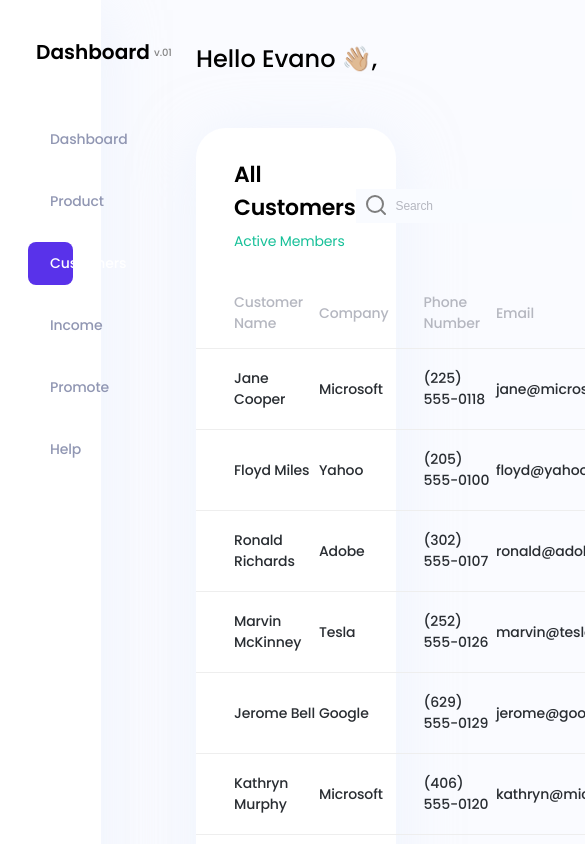
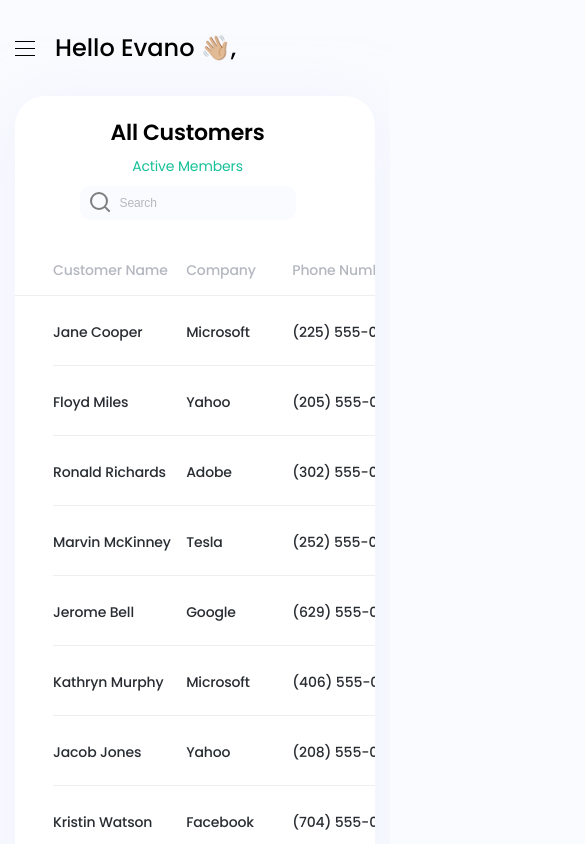
Before and after one commit to Scalete/react-dashboard, a React (Create React App) app: page / in a window 390 px wide. Shown: the top 844 px of the page, 585 px wide, since content can reach past the window. Built offline with nearby package versions, Linux system fonts and the light colour scheme.

Commit message:
fixed pixel perfext, some fixes, added mobile sidebar

```diff
--- a/src/components/App/App.module.scss
+++ b/src/components/App/App.module.scss
@@ -1,7 +1,33 @@
+@import 'src/scss/core/variables';
+@import 'src/scss/core/media-queryes';
+
 .dashboard {
     display: flex;
 
     main {
         width: 100%;
     }
+
+    .overlay {
+        display: none;
+        position: absolute;
+        z-index: 2;
+        width: 100%;
+        height: 100%;
+        opacity: 0;
+        visibility: hidden;
+        background-color: gray;
+        transition: opacity $normal, visibility $normal;
+    }
+
+    @include mobile {
+        .overlay {
+            display: block;
+
+            &.active {
+                opacity: .5;
+                visibility: visible;
+            }
+        }
+    }
 }
--- a/src/components/App/App.tsx
+++ b/src/components/App/App.tsx
@@ -1,14 +1,21 @@
-import { FC } from 'react'
+import { FC, useState } from 'react'
 import Menu from '../Sidebar/Sidebar';
 import Home from '../Home/Home';
 import styles from './App.module.scss';
 
 const App: FC = () => {
+
+    const [sidebarIsActive, setSidebarIsActive] = useState<boolean>(false);
+
     return (
         <div className={styles.dashboard}>
-            <Menu/>
+            <Menu sidebarIsActive={sidebarIsActive}/>
             <main>
-                <Home/>
+                <div
+                    onClick={() => setSidebarIsActive(prev => !prev)}
+                    className={`${styles.overlay} ${sidebarIsActive? styles.active: ''}`}
+                ></div>
+                <Home setSidebarIsActive={setSidebarIsActive}/>
             </main>
         </div>
     )
--- a/src/components/Home/Home.module.scss
+++ b/src/components/Home/Home.module.scss
@@ -3,7 +3,7 @@
 @import 'src/scss/core/media-queryes';
 
 .home {
-    margin: 41px 95px;
+    margin: 41px res(-20, 95) 0 res(20, 71);
 
     h1 {
         margin-bottom: 7px;
@@ -21,6 +21,26 @@
 
     h2 {
         font-size: 24px;
+    }
+
+    .homeHeader {
+        display: flex;
+        align-items: center;
+    }
+
+    .burger {
+        display: none;
+        margin-right: 20px;
+        width: 20px;
+        height: 15px;
+        flex-direction: column;
+        justify-content: space-between;
+        cursor: pointer;
+
+        span {
+            height: 1px;
+            background-color: $black;
+        }
     }
 
     .table {
@@ -56,6 +76,7 @@
             letter-spacing: -0.01em;
             background-color: $color-search;
             border: none;
+            border-radius: 10px;
             outline: none;
             transition: border $fast;
 
@@ -100,11 +121,9 @@
         tbody {
 
             td {
-                padding: 19px 0;
                 font-size: 14px;
                 letter-spacing: -0.01em;
                 color: $color-other-black;
-                border-bottom: 1px solid $border-table;
 
                 &.active span, &.inactive span {
                     display: flex;
@@ -126,11 +145,21 @@
                     border-radius: 4px;
                 }
 
+                > div {
+                    padding: 25px 0 22px;
+                    border-bottom: 1px solid $border-table;
+                }
+
                 &:first-child {
                     padding-left: 38px;
                 }
 
                 &:last-child {
+                    > div {
+                        padding-top: 19px;
+                        padding-bottom: 19px;
+                    }
+
                     padding-right: 44px;
                     width: 123px;
                 }
@@ -142,7 +171,7 @@
         display: flex;
         justify-content: space-between;
         align-items: center;
-        padding: 24px 40px 0 38px;
+        padding: 31px 40px 0 38px;
 
         > span {
             font-size: 14px;
@@ -177,7 +206,45 @@
         }
     }
 
-    @include desktop {
-        margin-left: 71px;
+    @include mobile {
+        margin: 30px 15px;
+
+        .burger {
+            display: flex;
+        }
+
+        .table {
+            margin-top: 30px;
+            padding: 20px 0;
+        }
+
+        table {
+            overflow-x: auto;
+            min-width: 800px;
+        }
+
+        .tableHeader {
+            flex-direction: column;
+            justify-content: center;
+            text-align: center;
+        }
+
+        .search {
+            margin-top: 7px;
+        }
+
+        .tableContainer {
+            overflow-x: auto;
+            max-width: 100%;
+        }
+
+        .tableFooter {
+            flex-direction: column;
+            justify-content: center;
+        }
+
+        .pagination {
+            margin-top: 20px;
+        }
     }
 }
--- a/src/components/Home/Home.tsx
+++ b/src/components/Home/Home.tsx
@@ -2,7 +2,11 @@ import { FC } from 'react'
 import styles from './Home.module.scss'
 import { Customer, data } from '../../api/Customer';
 
-const Home: FC = () => {
+interface HomeProps {
+    setSidebarIsActive: React.Dispatch<React.SetStateAction<boolean>>;
+}
+
+const Home: FC<HomeProps> = ({setSidebarIsActive}) => {
 
     //template customers
     const dataCustomers: Customer[] = data;
@@ -14,19 +18,30 @@ const Home: FC = () => {
     const renderCustomers = () => {
         return dataCustomers.map((customer, i) => (
             <tr key={i}>
-                <td>{customer.fullName}</td>
-                <td>{customer.company}</td>
-                <td>{customer.tel}</td>
-                <td>{customer.email}</td>
-                <td>{customer.country}</td>
-                <td className={renderCustomerStatus(customer)}><span>{customer.status}</span></td>
+                <td><div>{customer.fullName}</div></td>
+                <td><div>{customer.company}</div></td>
+                <td><div>{customer.tel}</div></td>
+                <td><div>{customer.email}</div></td>
+                <td><div>{customer.country}</div></td>
+                <td className={renderCustomerStatus(customer)}><div><span>{customer.status}</span></div></td>
             </tr>
         ));
     }
 
+    const onBurgerClick = () => {
+        setSidebarIsActive(prev => !prev);
+    }
+
     return (
         <div className={styles.home}>
+            <div className={styles.homeHeader}>
+                <div className={styles.burger} onClick={onBurgerClick}>
+                    <span></span>
+                    <span></span>
+                    <span></span>
+                </div>
                 <h2>Hello Evano 👋🏼,</h2>
+            </div>
             <div className={styles.table}>
                 <div className={styles.tableHeader}>
                     <div className={styles.text}>
@@ -38,6 +53,7 @@ const Home: FC = () => {
                         <input type="text" placeholder='Search'/>
                     </div>
                 </div>
+                <div className={styles.tableContainer}>
                     <table width="100%">
                         <thead>
                             <tr>
@@ -53,6 +69,8 @@ const Home: FC = () => {
                             {renderCustomers()}
                         </tbody>
                     </table>
+                </div>
+
                 <div className={styles.tableFooter}>
                     <span>Showing data 1 to 8 of  256K entries</span>
                     <div className={styles.pagination}>
--- a/src/components/Sidebar/Sidebar.module.scss
+++ b/src/components/Sidebar/Sidebar.module.scss
@@ -1,5 +1,6 @@
 @import 'src/scss/core/variables';
 @import 'src/scss/core/mixin';
+@import 'src/scss/core/media-queryes';
 
 .sidebar {
     display: flex;
@@ -13,12 +14,16 @@
     .logo {
         display: flex;
         align-items: flex-end;
+
+        svg {
+            flex-shrink: 0;
+        }
     }
 
     h2 {
         margin-left: 8px;
         font-weight: 600;
-        font-size: res(20, 26);
+        font-size: res(18, 26);
 
         + span {
             font-size: 10px;
@@ -90,4 +95,18 @@
             }
         }
     }
+
+    @include mobile {
+        opacity: 0;
+        visibility: hidden;
+        position: absolute;
+        transition: opacity $normal, visibility $normal;
+        width: 65%;
+        z-index: 3;
+
+        &.active {
+            opacity: 1;
+            visibility: visible;
+        }
+    }
 }
--- a/src/components/Sidebar/Sidebar.tsx
+++ b/src/components/Sidebar/Sidebar.tsx
@@ -1,9 +1,9 @@
 import { FC } from 'react'
 import styles from './Sidebar.module.scss'
 
-const Menu: FC = () => {
+const Menu: FC<{sidebarIsActive: boolean}> = ({sidebarIsActive}) => {
     return (
-        <nav className={styles.sidebar}>
+        <nav className={`${styles.sidebar} ${sidebarIsActive? styles.active: ''}`}>
             <div className={styles.logo}>
                 <svg width="37" height="37" viewBox="0 0 37 37" fill="none" xmlns="http://www.w3.org/2000/svg"><path d="M18.5 34.888c-1.033 0-2.081-.232-2.898-.71l-8.48-4.887c-3.452-2.328-3.668-2.682-3.668-6.336v-8.91c0-3.655.2-4.01 3.592-6.306l8.54-4.933c1.62-.94 4.163-.94 5.782 0l8.51 4.902c3.453 2.328 3.669 2.682 3.669 6.336v8.896c0 3.653-.2 4.008-3.592 6.305l-8.541 4.933c-.833.478-1.88.71-2.914.71Zm0-30.464c-.647 0-1.28.124-1.726.386l-8.48 4.902c-2.512 1.696-2.512 1.696-2.512 4.332v8.896c0 2.636 0 2.636 2.574 4.378l8.418 4.856c.91.524 2.559.524 3.468 0l8.48-4.902c2.497-1.696 2.497-1.696 2.497-4.332v-8.896c0-2.636 0-2.636-2.575-4.378L20.227 4.81c-.447-.262-1.08-.386-1.727-.386Z" fill="#000"/><path d="M18.5 24.281a5.783 5.783 0 0 1-5.781-5.781 5.783 5.783 0 0 1 5.781-5.781 5.783 5.783 0 0 1 5.781 5.781 5.783 5.783 0 0 1-5.781 5.781Zm0-9.25a3.474 3.474 0 0 0-3.469 3.469 3.474 3.474 0 0 0 3.469 3.469 3.474 3.474 0 0 0 3.469-3.469 3.474 3.474 0 0 0-3.469-3.469Z" fill="#000"/></svg>
                 <h2>Dashboard</h2>
--- a/src/scss/core/_variables.scss
+++ b/src/scss/core/_variables.scss
@@ -22,5 +22,5 @@ $fast                    : .2s;
 $normal                  : .5s;
 
 // breakpoints
-$screen-sm-max          : 1023px;
-$screen-sm-min          : 1024px;
+$screen-sm-max          : 1199px;
+$screen-sm-min          : 1200px;
```
Lines whose indentation alone changed are shown as unchanged.
